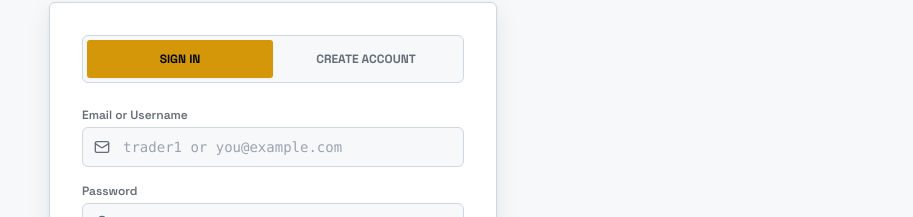
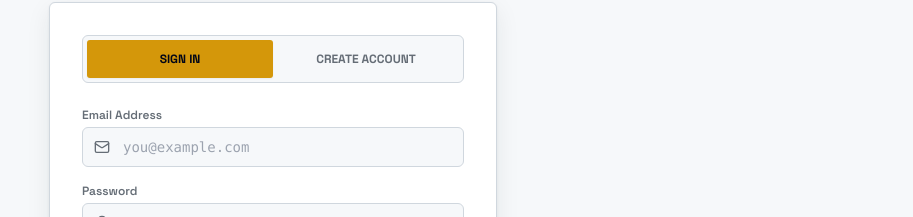
Before and after one commit to avadhootsavle/Equity-Arena, a React (Vite) app in the folder frontend/: page /login in a window 1280 px wide. Shown: the part 300-517 px from the top of the page, without its empty margins (367-1280 px from the left). Built offline with nearby package versions, Linux system fonts and the light colour scheme; no server answers.

Commit message:
fix(phase-45-audit): enforce explicit name+email+password registration, email+password login, and verified leaderboard storage

```diff
--- a/frontend/src/pages/Login.jsx
+++ b/frontend/src/pages/Login.jsx
@@ -190,15 +190,15 @@ export function Login() {
               )}
 
               <div>
-                <label className="block text-xs font-semibold theme-text-muted mb-1 font-heading">Email or Username</label>
+                <label className="block text-xs font-semibold theme-text-muted mb-1 font-heading">Email Address</label>
                 <div className="relative">
                   <Mail className="absolute left-3 top-3 w-4 h-4 theme-text-dim" />
                   <input
-                    type="text"
+                    type="email"
                     required
                     value={email}
                     onChange={(e) => setEmail(e.target.value)}
-                    placeholder="trader1 or you@example.com"
+                    placeholder="you@example.com"
                     className="w-full theme-bg-panel border theme-border rounded-[4px] py-2 pl-10 pr-4 text-sm theme-text-main focus:outline-none focus:border-[var(--accent)] transition-all placeholder:theme-text-dim min-h-[40px] font-mono"
                   />
                 </div>
```
Also changed, not shown: 1 other file (tests, documents, lock files or other folders).
